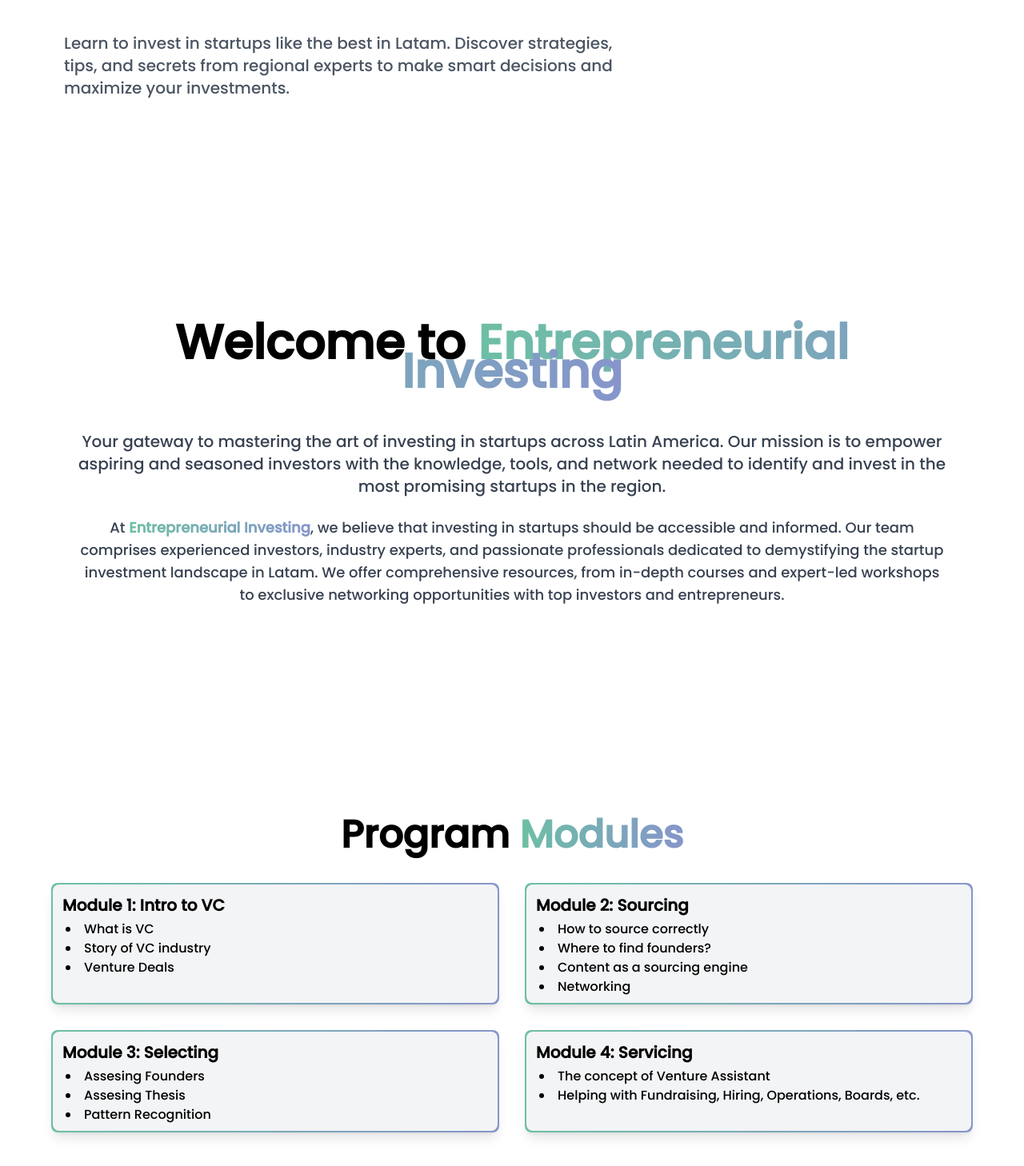
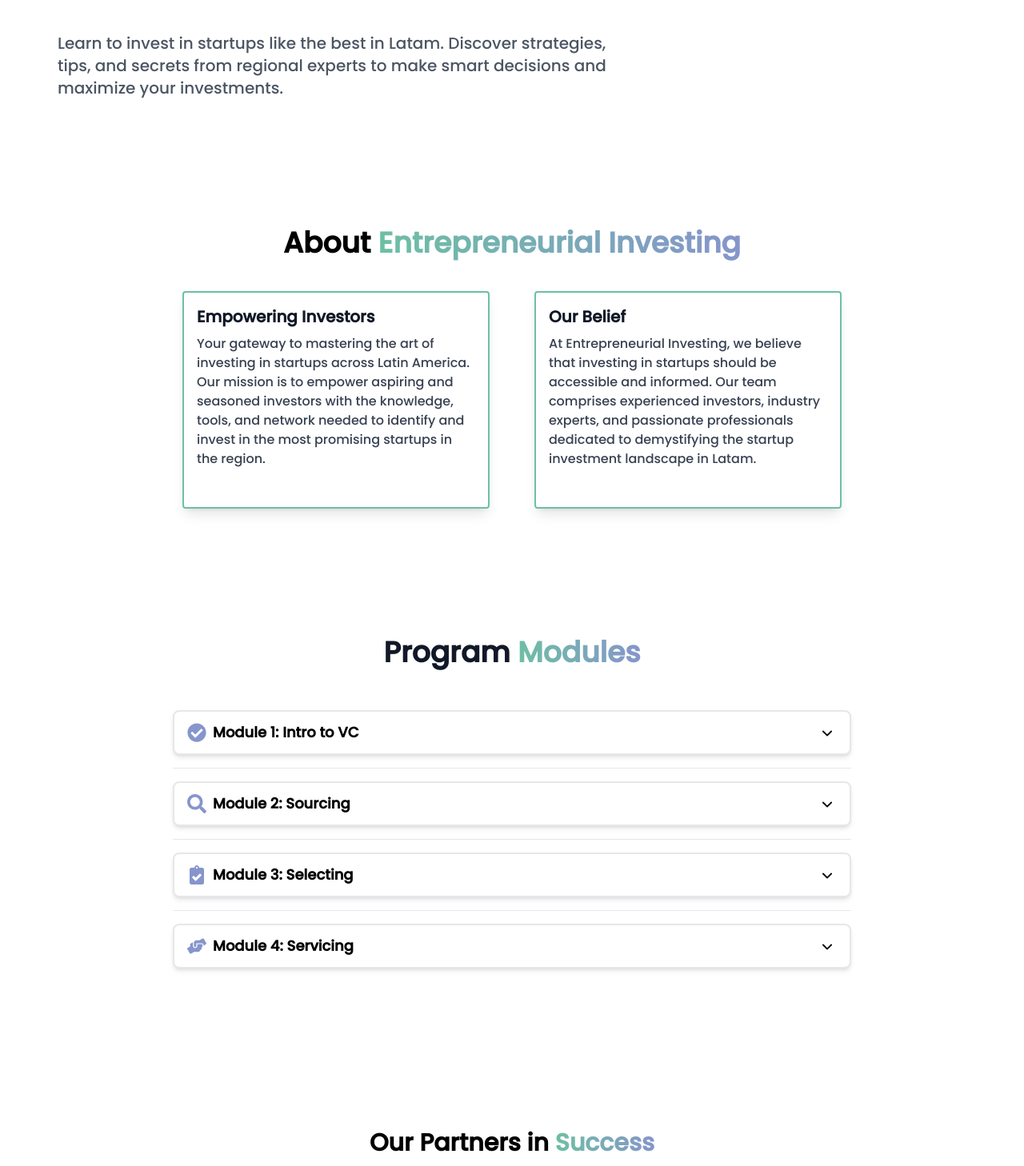
Before and after one commit to FabianEspitia-it/Entrepreneurial-Investing-WebSite, a Next.js app: page / in a window 1280 px wide. Shown: the part 312-1770 px from the top of the page at 80% size. Built offline with nearby package versions, Linux system fonts and the light colour scheme.

Commit message:
About us and Program sections enhanced

```diff
--- a/package.json
+++ b/package.json
@@ -18,7 +18,8 @@
     "react": "^18",
     "react-animate-on-scroll": "^2.1.9",
     "react-awesome-reveal": "^4.2.12",
-    "react-dom": "^18"
+    "react-dom": "^18",
+    "react-icons": "^5.2.1"
   },
   "devDependencies": {
     "@types/aos": "^3.0.7",
--- a/src/app/page.tsx
+++ b/src/app/page.tsx
@@ -62,10 +62,10 @@
       <main className="flex flex-col justify-center flex-1 px-6 sm:px-6 lg:px-8 mt-32 sm:mt-44">
         <section>
           <Fade cascade duration={900} triggerOnce>
-            <h1 className="lg:text-7xl lg:mb-4 lg:pl-10 text-4xl font-extrabold text-gray-900">
+            <h1 className="lg:text-7xl lg:mb-4 lg:pl-8 text-4xl font-extrabold text-gray-900">
               Learn To <span className="text-gradient">Invest</span> In <span className="text-gradient">Startups</span> Like The <span className="text-gradient">Best In Latam</span>
             </h1>
-            <p className="lg:text-xl lg:pl-12 pt-4 text-sm text-gray-600 max-w-3xl">
+            <p className="lg:text-xl lg:pl-10 pt-4 text-sm text-gray-600 max-w-3xl">
               Learn to invest in startups like the best in Latam. Discover strategies, tips, and secrets from regional experts to make smart decisions and maximize your investments.
             </p>
           </Fade>
--- a/src/components/AboutUs.tsx
+++ b/src/components/AboutUs.tsx
@@ -2,21 +2,36 @@
 import { Fade } from "react-awesome-reveal";
 
 export default function AboutUs() {
+
+    const cardData = [
+      {
+        title: "Empowering Investors",
+        text: "Your gateway to mastering the art of investing in startups across Latin America. Our mission is to empower aspiring and seasoned investors with the knowledge, tools, and network needed to identify and invest in the most promising startups in the region.",
+      },
+      {
+        title: "Our Belief",
+        text: "At Entrepreneurial Investing, we believe that investing in startups should be accessible and informed. Our team comprises experienced investors, industry experts, and passionate professionals dedicated to demystifying the startup investment landscape in Latam.",
+      },
+    ];
+
     return (
-      <section id='about' className="bg-white pt-40 pb-20 px-6 flex justify-center items-center min-h-screen">
-        <Fade triggerOnce>
-            <div className=" text-center px-10">
-                <h1 className="lg:py-10 lg:text-6xl lg:leading-9 lg:font-extrabold ">
-                    Welcome to <span className='text-gradient'>Entrepreneurial Investing</span>
-                </h1>
-                <p className="lg:mt-4 lg:text-xl lg:leading-7 text-gray-700 text-sm">
-                    Your gateway to mastering the art of investing in startups across Latin America. Our mission is to empower aspiring and seasoned investors with the knowledge, tools, and network needed to identify and invest in the most promising startups in the region.
-                </p>
-                <p className="lg:mt-6 lg:text-lg lg:leading-7 text-gray-700">
-                    At <span className="text-gradient font-bold">Entrepreneurial Investing</span>, we believe that investing in startups should be accessible and informed. Our team comprises experienced investors, industry experts, and passionate professionals dedicated to demystifying the startup investment landscape in Latam. We offer comprehensive resources, from in-depth courses and expert-led workshops to exclusive networking opportunities with top investors and entrepreneurs.
-                </p>
+
+    <section id='about' className='pt-40 pb-20'>
+      <Fade triggerOnce duration={1000}>
+      <h2 className='text-4xl font-bold text-center'>About <span className='text-gradient'>Entrepreneurial Investing</span></h2>
+      <div className="flex flex-wrap justify-center gap-14 pt-10">
+        {cardData.map((card, index) => (
+          <div key={index} className="max-w-sm w-full lg:w-1/3 flex-grow">
+            <div className="border-2 border-EI_green bg-white rounded p-4 flex flex-col justify-between leading-normal shadow-lg">
+              <div className="mb-8">
+                <h2 className="text-gray-900 font-bold text-xl mb-2">{card.title}</h2>
+                <p className="text-gray-700 text-base">{card.text}</p>
+              </div>
             </div>
-        </Fade>
+          </div>
+        ))}
+      </div>
+      </Fade>
       </section>
     );
-};
+  };
--- a/src/components/Program.tsx
+++ b/src/components/Program.tsx
@@ -1,66 +1,92 @@
-import React from 'react';
-import { Fade, Bounce, Zoom} from "react-awesome-reveal";
+import { Disclosure, Transition } from '@headlessui/react';
+import { ChevronDownIcon } from '@heroicons/react/20/solid'
+import clsx from 'clsx';
+import { Fade, Bounce, Zoom } from "react-awesome-reveal";
+import { FaCheckCircle, FaSearch, FaClipboardCheck, FaHandsHelping } from 'react-icons/fa';
+
+
 
 const modules = [
   {
     title: 'Module 1: Intro to VC',
-    subtopics: [
-      'What is VC',
-      'Story of VC industry',
-      'Venture Deals',
-    ],
+    subtopics: ['What is VC', 'Story of VC industry', 'Venture Deals'],
+    icon: FaCheckCircle,
   },
   {
     title: 'Module 2: Sourcing',
-    subtopics: [
-      'How to source correctly',
-      'Where to find founders?',
-      'Content as a sourcing engine',
-      'Networking',
-    ],
+    subtopics: ['How to source correctly', 'Where to find founders?', 'Content as a sourcing engine', 'Networking'],
+    icon: FaSearch,
   },
   {
     title: 'Module 3: Selecting',
-    subtopics: [
-      'Assesing Founders',
-      'Assesing Thesis',
-      'Pattern Recognition',
-    ],
+    subtopics: ['Assessing Founders', 'Assessing Thesis', 'Pattern Recognition'],
+    icon: FaClipboardCheck,
   },
   {
     title: 'Module 4: Servicing',
-    subtopics: [
-      'The concept of Venture Assistant',
-      'Helping with Fundraising, Hiring, Operations, Boards, etc.',
-    ],
+    subtopics: ['The concept of Venture Assistant', 'Helping with Fundraising, Hiring, Operations, Boards, etc.'],
+    icon: FaHandsHelping,
   },
 ];
 
+
+function Animation({ children }: { children: JSX.Element }) {
+  return (
+    <Transition
+      enter="transition duration-200 ease-out"
+      enterFrom="transform scale-95 opacity-0"
+      enterTo="transform scale-100 opacity-100"
+      leave="transition duration-150 ease-in"
+      leaveFrom="transform scale-100 opacity-100"
+      leaveTo="transform scale-95 opacity-0"
+    >
+      {children}
+    </Transition>
+  );
+}
+
+function ModuleItem({ title, subtopics, icon: Icon }: { title: string, subtopics: string[], icon: React.ComponentType }) {
+  return (
+    <Disclosure>
+      {({ open }: { open: boolean }) => (
+        <>
+          <Disclosure.Button className="font-semibold border-2 text-lg text-left flex gap-2 justify-between items-center w-full py-3 px-4 bg-white hover:bg-gray-100 transition-colors duration-300 rounded-lg shadow-md">
+            <div className='flex items-center gap-2'>
+              <Icon className="w-6 h-6 text-EI_purple" />
+              <p className='block max-w-[90%]'>{title}</p>
+            </div>
+            <ChevronDownIcon className={clsx("w-6 h-6 transition-transform", open ? "rotate-180" : "rotate-0")} />
+          </Disclosure.Button>
+
+          <Animation>
+            <Disclosure.Panel className="text-gray-800 my-4 px-4">
+              <ul className="list-disc pl-5">
+                {subtopics.map((subtopic, index) => (
+                  <li key={index}>{subtopic}</li>
+                ))}
+              </ul>
+            </Disclosure.Panel>
+          </Animation>
+        </>
+      )}
+    </Disclosure>
+  );
+}
+
 export default function Modules() {
   return (
-      <section id='program' className='py-24 px-4'>
-          <div className="container mx-auto">
-              <Fade cascade duration={1000} triggerOnce>
-                  <h2 className="text-5xl pb-5 font-extrabold text-center">
-                      Program <span className='text-gradient'>Modules</span>
-                  </h2>
-                  <div className="grid grid-cols-1 md:grid-cols-2 gap-8 p-4">
-                      {modules.map((module, index) => (
-                          <div key={index} className="bg-gradient-to-r from-EI_green to-EI_purple p-0.5 rounded-lg shadow-lg">
-                            <div className="size-full rounded-lg p-2 bg-gray-100">
-                              <h2 className="text-xl font-bold p-1">{module.title}</h2>
-                              <ul className="list-disc list-inside">
-                                  {module.subtopics.map((subtopic, subIndex) => (
-                                      <li className='pl-2' key={subIndex}>{subtopic}</li>
-                                  ))}
-                              </ul>
-                            </div>
-                          </div>
-
-                      ))}
-                  </div>
-              </Fade>
-          </div>
+    <Fade triggerOnce duration={2000}>
+      <section id="program" className='relative md:py-20 px-4 sm:px-6'>
+        <h2 className="text-3xl lg:text-4xl font-extrabold text-center text-gray-900 pb-10 md:pb-7">Program <span className='text-gradient'>Modules</span></h2>
+        <div className="max-w-4xl mx-auto rounded-xl p-6">
+          {modules.map((module, index) => (
+            <div key={index}>
+              <ModuleItem title={module.title} subtopics={module.subtopics} icon={module.icon} />
+              {index < modules.length - 1 && <hr className="my-4 w-full bg-white" />}
+            </div>
+          ))}
+        </div>
       </section>
+    </Fade>
   );
 }
--- a/src/components/QA.tsx
+++ b/src/components/QA.tsx
@@ -45,10 +45,10 @@
 export default function Questions() {
   return (
     <>
-    <Fade triggerOnce>
+    <Fade triggerOnce duration={2000}>
       <section id="questions" className='relative md:py-20 px-4 sm:px-6 '>
 
-          <h2 className="text-3xl md:text-4xl font-extrabold text-center text-gray-900 pb-10 md:pb-7">Frequently asked questions <br /> You have the <span className='text-gradient'>questions</span>, we have the <span className='text-gradient'>answers.</span></h2>
+          <h2 className="text-3xl lg:text-4xl font-extrabold text-center text-gray-900 pb-10 md:pb-7">Frequently asked questions <br /> You have the <span className='text-gradient'>questions</span>, we have the <span className='text-gradient'>answers.</span></h2>
           <div className="max-w-4xl mx-auto border border-gray-200 rounded-xl p-6 bg-white shadow-lg">
 
             <QuestionItem title='What is the Latam startup investment program about?' answer="The program offers comprehensive training on how to invest in startups in Latin America. It includes strategies, tips, and secrets from regional experts to make informed decisions and maximize investment returns." />
--- a/src/components/Sponsors.tsx
+++ b/src/components/Sponsors.tsx
@@ -6,14 +6,14 @@
   return (
 
     <section className="relative py-24">
-      <Fade cascade duration={1000} triggerOnce>
+      <Fade cascade duration={2000} triggerOnce>
       <div className="max-w-6xl mx-auto px-4 sm:px-6">
         <div className="pb-12 md:pb-20">
 
           {/* Section header */}
           <div className="max-w-3xl mx-auto text-center pb-12 md:pb-16">
             {/* <h2 className="h2 mb-4">TTrusted by these partners, our community benefit from more than $50k in deals from the generous companies that support our community</h2> */}
-            <p className="text-4xl font-semibold ">Our Partners in <span className='text-gradient'>Success</span></p>
+            <p className="text-3xl font-semibold ">Our Partners in <span className='text-gradient'>Success</span></p>
           </div>
 
           {/* Items */}
```
Also changed, not shown: 1 other file (tests, documents, lock files or other folders).
